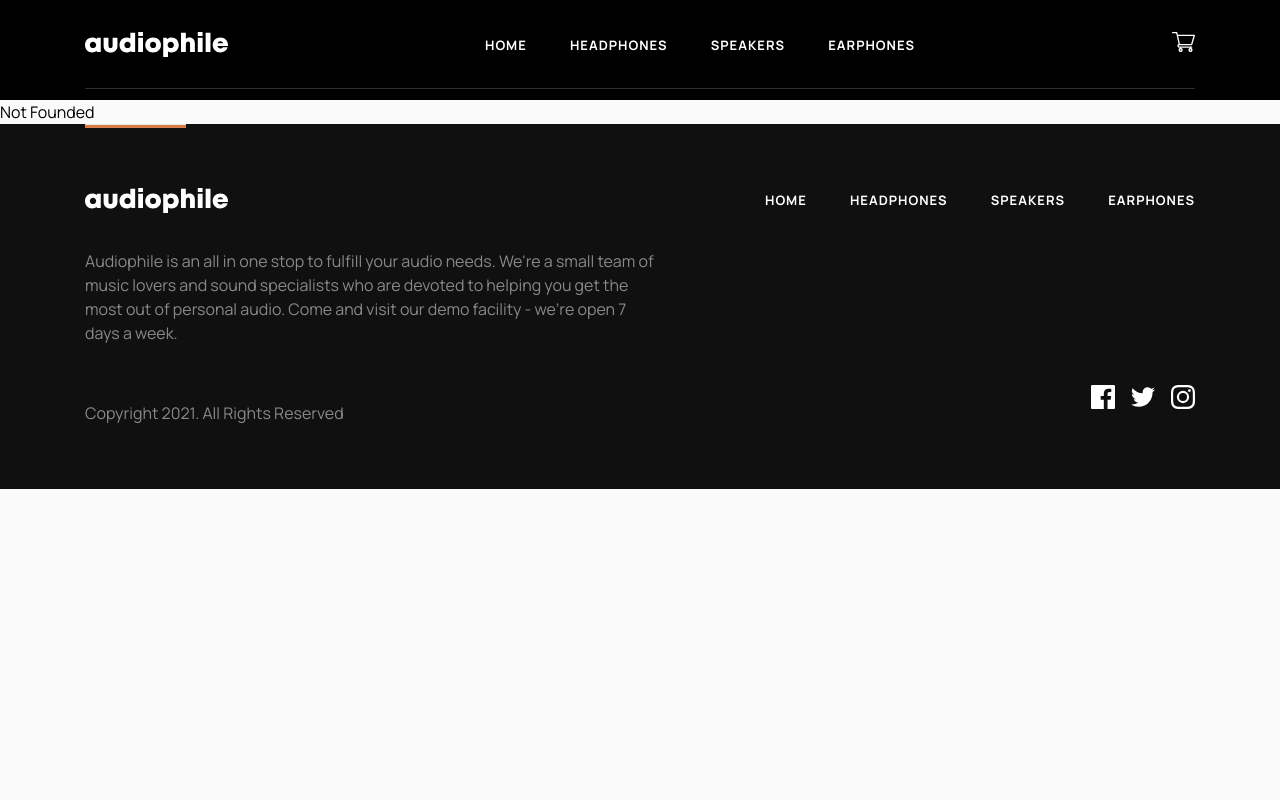
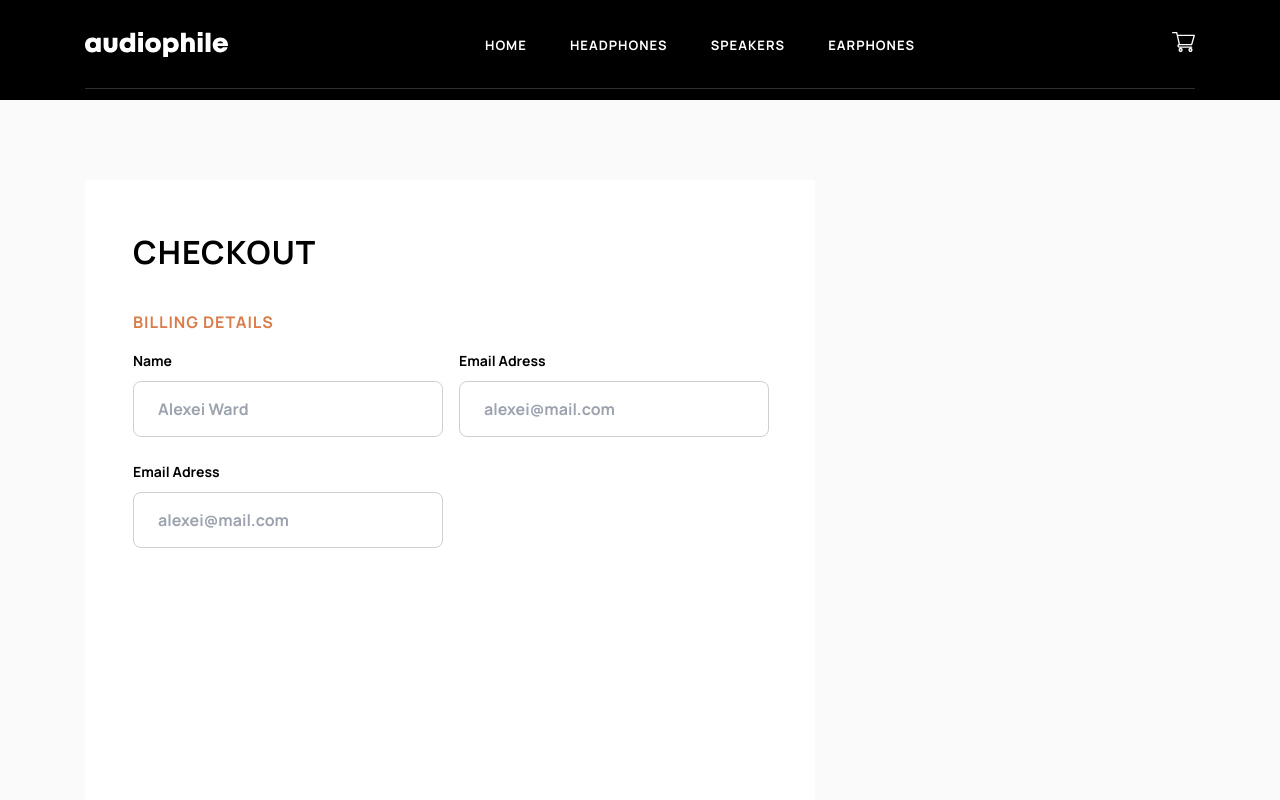
Before and after one commit to GustavoJuvino/Audiophile-Website, a Next.js app: page /checkout in a window 1280 px wide. Shown: the top 800 px of the page. Built offline with nearby package versions, Linux system fonts and the light colour scheme.

Commit message:
feat: Checkout component created

```diff
--- /dev/null
+++ b/app/Components/Form/Field.tsx
@@ -0,0 +1,9 @@
+import { HTMLAttributes } from "react";
+
+interface FieldProps extends HTMLAttributes<HTMLFieldSetElement> {};
+
+export function Field(props: FieldProps) {
+    return (
+        <fieldset className="flex flex-col gap-[10px]" {...props} />
+    )
+}
--- /dev/null
+++ b/app/Components/Form/Input.tsx
@@ -0,0 +1,25 @@
+import { InputHTMLAttributes } from "react";
+
+interface InputProps extends InputHTMLAttributes<HTMLInputElement> {
+    name: string;
+}
+
+export function Input(props: InputProps) {
+    return (
+        <input
+            id={props.name}
+            className="
+                w-[310px]
+                h-14
+                border-[1px]
+                pl-6
+                border-[#CFCFCF]
+                rounded-lg
+                outline-none
+                text-black
+                font-bold
+            "
+            {...props}
+        />
+    )
+}
--- /dev/null
+++ b/app/Components/Form/Label.tsx
@@ -0,0 +1,10 @@
+import { LabelHTMLAttributes } from "react";
+
+export function Label(props: LabelHTMLAttributes<HTMLLabelElement>) {
+    return (
+        <label
+            className="text-[14px] font-bold"
+            {...props}
+        />
+    )
+}
--- /dev/null
+++ b/app/Components/Form/index.tsx
@@ -0,0 +1,9 @@
+import { Field } from "./Field";
+import { Label } from "./Label";
+import { Input } from "./Input";
+
+export const Form = {
+    Field,
+    Label,
+    Input
+}
--- /dev/null
+++ b/app/checkout/page.tsx
@@ -0,0 +1,83 @@
+import React from 'react';
+import { Form } from "../Components/Form";
+
+const page = () => {
+  return (
+    <main className="w-full h-auto flex flex-col items-center">
+        <section className="xl:w-[1110px] h-[1126px] mt-20">
+            <form className="w-[730px] h-full bg-white flex flex-col pl-12">
+                <h1 className="mt-[54px] text-4xl uppercase">
+                    Checkout
+                </h1>
+
+                <section className="mt-10">
+                    <legend className="
+                            font-bold
+                            mb-4
+                            uppercase
+                            tracking-[0.93px]
+                            text-raw-sienna
+                        "
+                    >
+                        Billing Details
+                    </legend>
+
+                    <div className="flex gap-x-4 gap-y-6 flex-wrap">
+                        <fieldset className="flex flex-col gap-[10px]">
+                            <label
+                                htmlFor="name"
+                                className="text-[14px] font-bold"
+                            >
+                                Name
+                            </label>
+                            <input
+                                type="text"
+                                name="name"
+                                id="name"
+                                placeholder="Alexei Ward"
+                                className="
+                                    w-[310px]
+                                    h-14
+                                    border-[1px]
+                                    pl-6
+                                    border-[#CFCFCF]
+                                    rounded-lg
+                                    outline-none
+                                    text-black
+                                    font-bold
+                                "
+                            />
+                        </fieldset>
+
+                        <Form.Field>
+                            <Form.Label htmlFor="email">
+                                Email Adress
+                            </Form.Label>
+
+                            <Form.Input
+                                type="email"
+                                name="email"
+                                placeholder="alexei@mail.com"
+                            />
+                        </Form.Field>
+
+                        <Form.Field>
+                            <Form.Label htmlFor="email">
+                                Email Adress
+                            </Form.Label>
+
+                            <Form.Input
+                                type="email"
+                                name="email"
+                                placeholder="alexei@mail.com"
+                            />
+                        </Form.Field>
+                    </div>
+                </section>
+            </form>
+        </section>
+    </main>
+  )
+}
+
+export default page;
```
